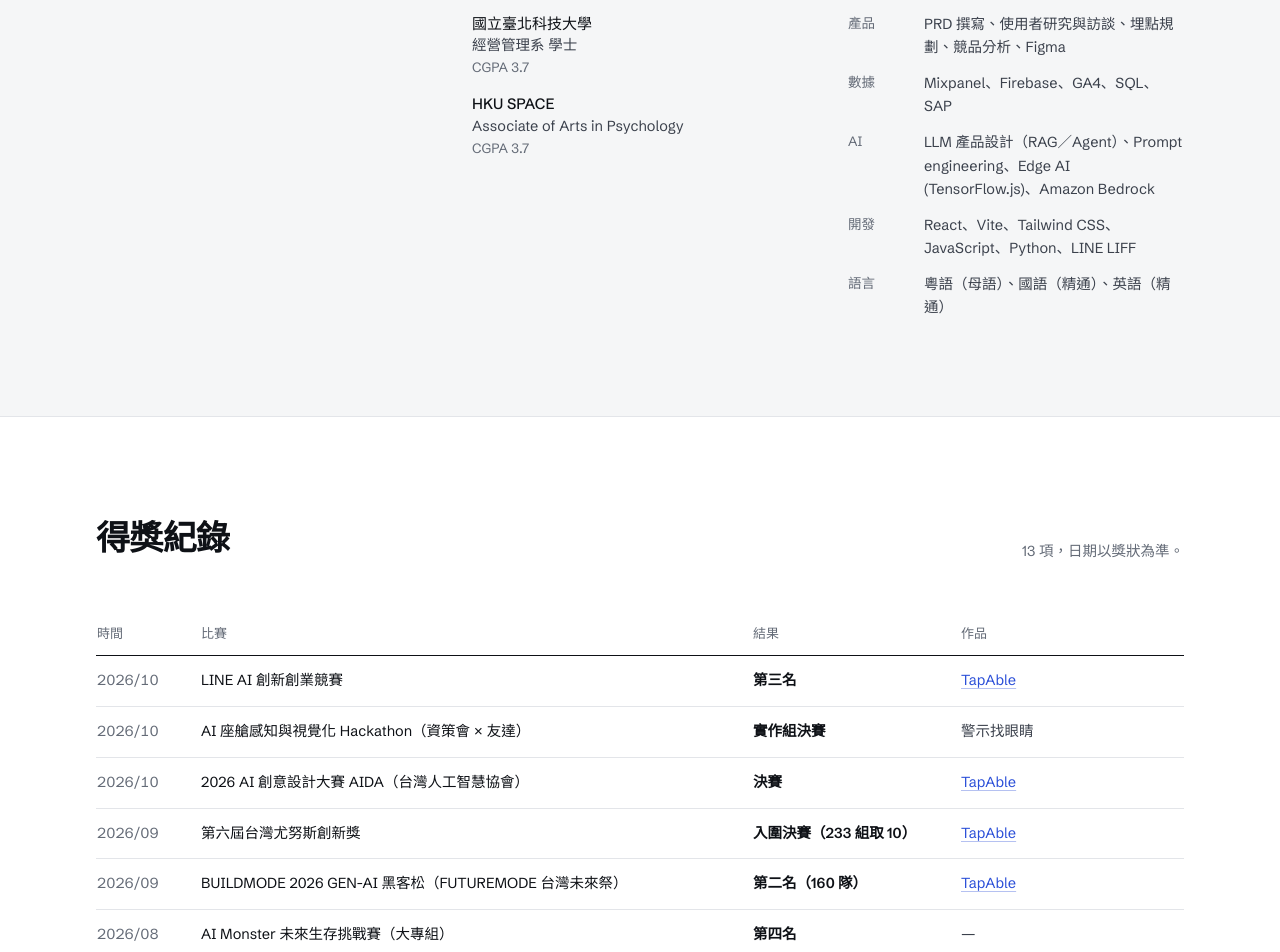
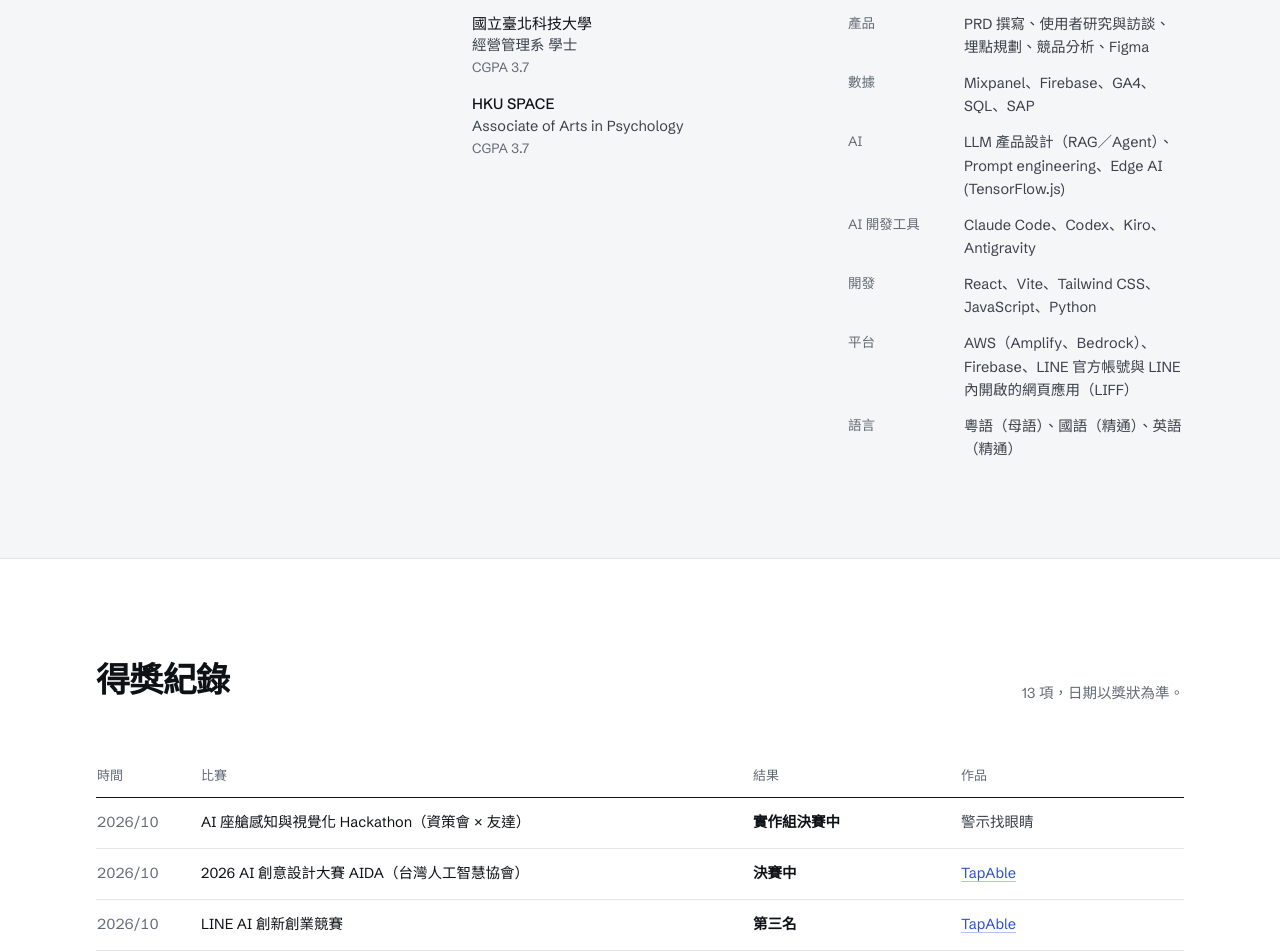
Before and after one commit to a96020183/ken-chui, a React (Vite) app: page / in a window 1280 px wide. Shown: the part 3180-4132 px from the top of the page. Built offline with nearby package versions, Linux system fonts and the light colour scheme.

Commit message:
feat: 技能加 AI 開發工具與 AWS、LIFF 改寫；決賽中的比賽置頂
Co-Authored-By: Claude Opus 5.5 <noreply@anthropic.com>

```diff
--- a/src/data/profile.js
+++ b/src/data/profile.js
@@ -89,8 +89,10 @@ export const profile = {
   skills: [
     { label: { zh: '產品', en: 'Product' }, items: [{ zh: 'PRD 撰寫', en: 'PRDs' }, { zh: '使用者研究與訪談', en: 'User research & interviews' }, { zh: '埋點規劃', en: 'Event tracking' }, { zh: '競品分析', en: 'Competitive analysis' }, 'Figma'] },
     { label: { zh: '數據', en: 'Data' }, items: ['Mixpanel', 'Firebase', 'GA4', 'SQL', 'SAP'] },
-    { label: 'AI', items: [{ zh: 'LLM 產品設計（RAG／Agent）', en: 'LLM product design (RAG, agents)' }, 'Prompt engineering', 'Edge AI (TensorFlow.js)', 'Amazon Bedrock'] },
-    { label: { zh: '開發', en: 'Build' }, items: ['React', 'Vite', 'Tailwind CSS', 'JavaScript', 'Python', 'LINE LIFF'] },
+    { label: 'AI', items: [{ zh: 'LLM 產品設計（RAG／Agent）', en: 'LLM product design (RAG, agents)' }, 'Prompt engineering', 'Edge AI (TensorFlow.js)'] },
+    { label: { zh: 'AI 開發工具', en: 'AI coding' }, items: ['Claude Code', 'Codex', 'Kiro', 'Antigravity'] },
+    { label: { zh: '開發', en: 'Build' }, items: ['React', 'Vite', 'Tailwind CSS', 'JavaScript', 'Python'] },
+    { label: { zh: '平台', en: 'Platforms' }, items: [{ zh: 'AWS（Amplify、Bedrock）', en: 'AWS (Amplify, Bedrock)' }, 'Firebase', { zh: 'LINE 官方帳號與 LINE 內開啟的網頁應用（LIFF）', en: 'LINE Official Account and in-LINE web apps (LIFF)' }] },
   ],
   certs: ['Google Analytics 4', 'Google Ads (Apps)', 'Google Ads (AI)', 'Google Ads (Measurement)'],
   languages: [
@@ -102,14 +104,14 @@ export const profile = {
 
 // 13 項獲獎，日期照獎狀（C:\2026\m\獎）。to＝站內作品頁；href＝外部連結。
 export const awards = [
+  { date: '2026/10', comp: { zh: 'AI 座艙感知與視覺化 Hackathon（資策會 × 友達）', en: 'AI Cockpit Hackathon (III × AUO)' }, result: { zh: '實作組決賽中', en: 'In the finals, build track' }, work: { zh: '警示找眼睛', en: 'Eyes-first exit alert' } },
+  { date: '2026/10', comp: { zh: '2026 AI 創意設計大賽 AIDA（台灣人工智慧協會）', en: 'AIDA 2026 AI Creative Design Award (Taiwan AI Association)' }, result: { zh: '決賽中', en: 'In the finals' }, work: 'TapAble', to: '/projects/tapable-buildmode' },
   { date: '2026/10', comp: { zh: 'LINE AI 創新創業競賽', en: 'LINE AI Innovation & Entrepreneurship Competition' }, result: { zh: '第三名', en: '3rd place' }, work: 'TapAble', to: '/projects/tapable-buildmode' },
-  { date: '2026/10', comp: { zh: 'AI 座艙感知與視覺化 Hackathon（資策會 × 友達）', en: 'AI Cockpit Hackathon (III × AUO)' }, result: { zh: '實作組決賽', en: 'Finalist, build track' }, work: { zh: '警示找眼睛', en: 'Eyes-first exit alert' } },
-  { date: '2026/10', comp: { zh: '2026 AI 創意設計大賽 AIDA（台灣人工智慧協會）', en: 'AIDA 2026 AI Creative Design Award (Taiwan AI Association)' }, result: { zh: '決賽', en: 'Finalist' }, work: 'TapAble', to: '/projects/tapable-buildmode' },
   { date: '2026/09', comp: { zh: '第六屆台灣尤努斯創新獎', en: '6th Taiwan Yunus Innovation Award' }, result: { zh: '入圍決賽（233 組取 10）', en: 'Finalist, top 10 of 233' }, work: 'TapAble', to: '/projects/tapable-buildmode' },
   { date: '2026/09', comp: { zh: 'BUILDMODE 2026 GEN-AI 黑客松（FUTUREMODE 台灣未來祭）', en: 'BUILDMODE 2026 GEN-AI Hackathon (FUTUREMODE)' }, result: { zh: '第二名（160 隊）', en: '2nd of 160 teams' }, work: 'TapAble', to: '/projects/tapable-buildmode' },
   { date: '2026/08', comp: { zh: 'AI Monster 未來生存挑戰賽（大專組）', en: 'AI Monster: Future Survival Challenge' }, result: { zh: '第四名', en: '4th place' }, work: '—' },
   { date: '2026/08', comp: { zh: '第十屆 3S 創客競賽', en: '10th 3S Maker Competition' }, result: { zh: '入圍獎', en: 'Finalist award' }, work: { zh: 'TapAble 導航版', en: 'TapAble, navigation version' }, href: '/yao-3s-demo/index.html' },
-  { date: '2026/07', comp: { zh: 'AWS Summit Taipei 百工百業瘋 AI 黑客松', en: 'AI Everywhere Hackathon, AWS Summit Taipei' }, result: { zh: '數位學習組第二名', en: '2nd place, EdTech track' }, work: { zh: 'PressPlay AI 學習助教', en: 'PressPlay AI tutor' }, to: '/projects/ppa-hackathon' },
+  { date: '2026/07', comp: { zh: 'AWS Summit Taipei 百工百業瘋 AI 黑客松', en: 'AWS Summit Taipei 2026 AI Hackathon (AI Everywhere)' }, result: { zh: '數位學習組第二名', en: '2nd place, EdTech track' }, work: { zh: 'PressPlay AI 學習助教', en: 'PressPlay AI tutor' }, to: '/projects/ppa-hackathon' },
   { date: '2026/07', comp: { zh: '中原大學 第四屆解決未來問題能力競賽', en: '4th Future Problem Solving Competition (CYCU)' }, result: { zh: '佳作', en: 'Honorable mention' }, work: { zh: '親盈翻譯機', en: 'Photo postcards for elders on LINE' } },
   { date: '2026/06', comp: { zh: '全國商管暨跨域創新實務專題競賽（德明科大）', en: 'National Business & Cross-disciplinary Project Competition' }, result: { zh: '跨域組第三名', en: '3rd place, cross-disciplinary' }, work: { zh: 'TapAble 第一版', en: 'TapAble, first version' }, to: '/projects/yaoguang-whale' },
   { date: '2026/05', comp: { zh: '第 23 屆 ATCC 全國大專院校商業個案大賽', en: '23rd ATCC Case Competition' }, result: { zh: '全國 26 強', en: 'Top 26 nationwide' }, work: 'BEACON', to: '/projects/atcc-beacon' },
@@ -221,7 +223,7 @@ export const moreWork = [
   },
   {
     title: { zh: '警示找眼睛：AI 座艙下車警示', en: 'Eyes-first exit alert for car cabins' },
-    text: { zh: '乘客下車時眼睛多半在看手機或付款螢幕。系統把開門警示送到他正在看的那塊螢幕，窗框燈條同時提醒車外騎士。AI 座艙 Hackathon 實作組決賽。', en: 'Passengers getting out usually look at a phone or the payment screen. The system sends the door warning to whichever screen they are looking at, while a window light strip warns cyclists outside. Finalist, AI Cockpit Hackathon build track.' },
+    text: { zh: '乘客下車時眼睛多半在看手機或付款螢幕。系統把開門警示送到他正在看的那塊螢幕，窗框燈條同時提醒車外騎士。AI 座艙 Hackathon 實作組決賽中。', en: 'Passengers getting out usually look at a phone or the payment screen. The system sends the door warning to whichever screen they are looking at, while a window light strip warns cyclists outside. In the finals of the AI Cockpit Hackathon build track.' },
     period: { zh: '2026/10', en: 'Oct 2026' },
   },
   {
--- a/src/pages/Home.jsx
+++ b/src/pages/Home.jsx
@@ -166,12 +166,12 @@ function Experience() {
                 <h3 className="text-[15px] font-semibold text-ink">{t('技能', 'Skills')}</h3>
                 <dl className="mt-4 space-y-3">
                   {profile.skills.map((g) => (
-                    <div key={t(g.label)} className="grid grid-cols-[4rem_1fr] gap-3">
+                    <div key={t(g.label)} className="grid grid-cols-[6.5rem_1fr] gap-3">
                       <dt className="text-[13.5px] text-mute">{t(g.label)}</dt>
                       <dd className="text-[14.5px] leading-relaxed text-ink2">{g.items.map((it) => t(it)).join(t('、', ', '))}</dd>
                     </div>
                   ))}
-                  <div className="grid grid-cols-[4rem_1fr] gap-3">
+                  <div className="grid grid-cols-[6.5rem_1fr] gap-3">
                     <dt className="text-[13.5px] text-mute">{t('語言', 'Languages')}</dt>
                     <dd className="text-[14.5px] leading-relaxed text-ink2">{profile.languages.map((l) => t(l)).join(t('、', ', '))}</dd>
                   </div>
--- a/src/pages/ProjectTapAble.jsx
+++ b/src/pages/ProjectTapAble.jsx
@@ -112,7 +112,7 @@ export default function ProjectTapAble() {
     {
       date: '2026/10',
       comp: t('2026 AI 創意設計大賽 AIDA', 'AIDA 2026 AI Creative Design Award'),
-      result: t('決賽', 'Finalist'),
+      result: t('決賽中', 'In the finals'),
     },
   ]
 
```
